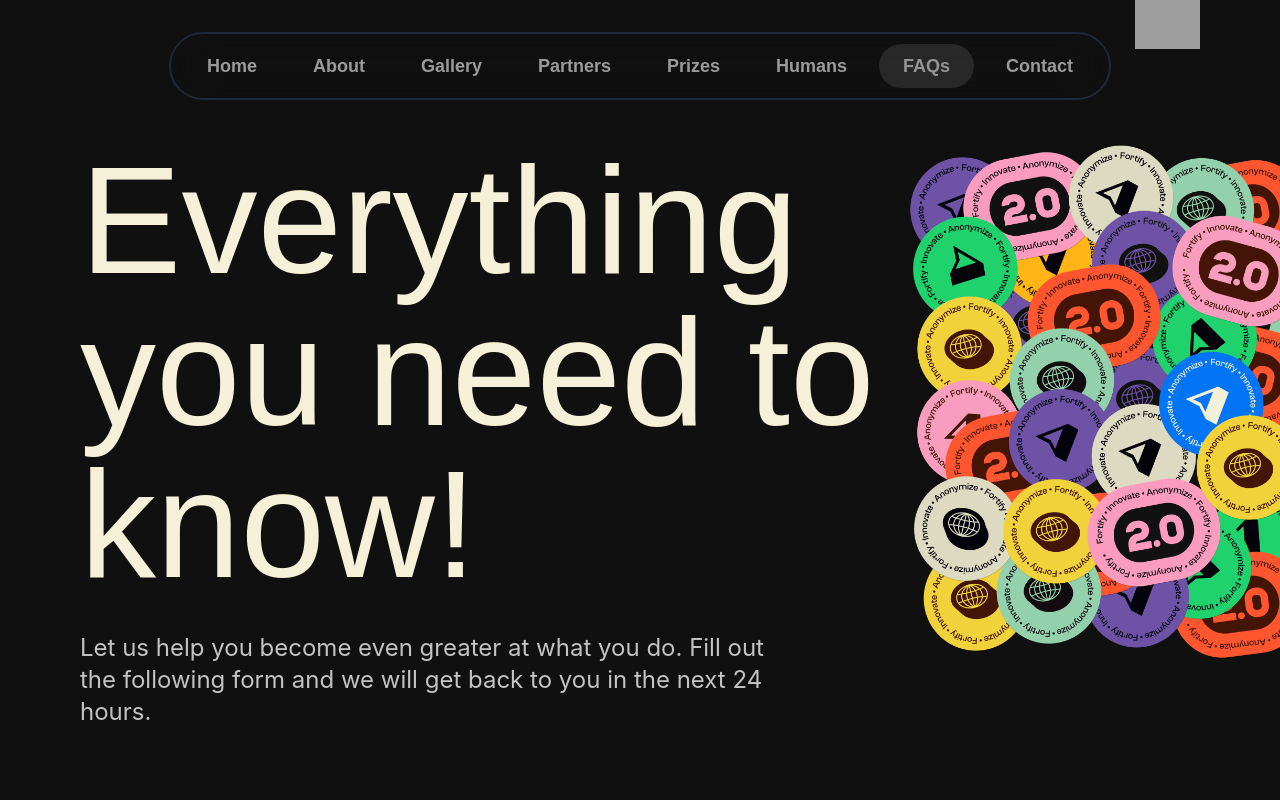
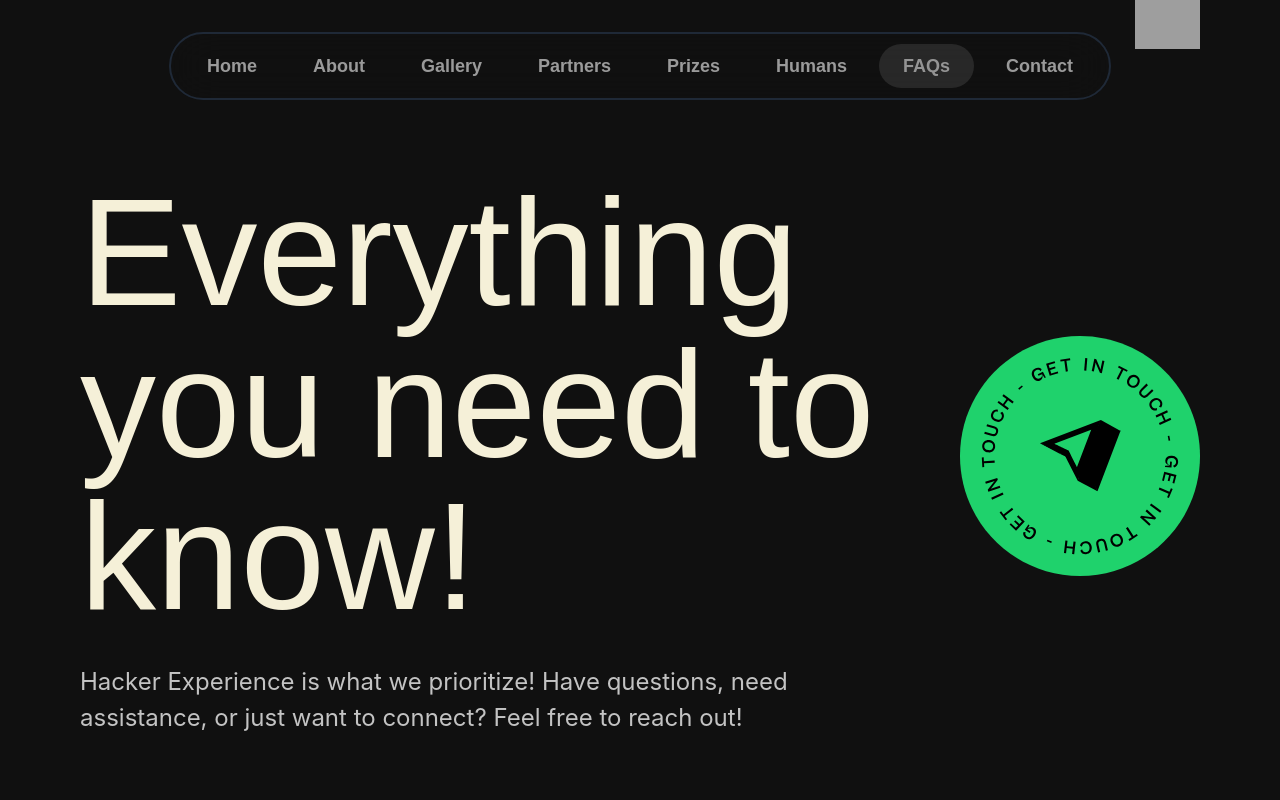
Before and after one commit to BitByte-TPC/hackbyte, a Next.js app: page /faq in a window 1280 px wide. Shown: the top 800 px of the page. Built offline with nearby package versions, Linux system fonts and the light colour scheme; grey boxes are pictures that could not be loaded; a web font is replaced by a local one.

Commit message:
change text on home page

```diff
--- a/app/contact/page.jsx
+++ b/app/contact/page.jsx
@@ -29,14 +29,14 @@ export default function Contact() {
       >
         <div
           className="w-full h-full flex flex-col gap-24 px-4 pt-20
-            md:px-8 xl:px-20 2xl:px-40"
+            md:px-8 lg:px-16 xl:px-20 2xl:px-40"
         >
           <div
             className="flex flex-col justify-between items-start sm:items-center
               gap-12 md:gap-0 md:flex-row"
           >
             <div className="flex flex-col items-start gap-8">
-              <TextAnimation text="How can we <br> help you? " />
+              <TextAnimation text="How can we help you? " />
               <p
                 className="w-full text-[#C3C3C3] font-['Inter'] font-normal
                   text-[1.25rem] sm:max-w-[32rem] lg:max-w-[40rem] xl:max-w-[50rem]
@@ -48,7 +48,7 @@ export default function Contact() {
             </div>
 
             <img
-              className="w-44 h-44 xl:h-60 xl:w-60"
+              className="w-44 h-44 md:hidden lg:block xl:h-60 xl:w-60"
               src="/getInTouchImage.svg"
               alt="Get in touch"
             />
--- a/app/faq/page.jsx
+++ b/app/faq/page.jsx
@@ -4,9 +4,7 @@ import {
   AccordionItem,
   AccordionTrigger,
 } from "@/components/ui/accordion";
-import Image from "next/image";
 import TextAnimation from "@/components/TextAnimation";
-import badgebundle from "@/public/badgebundle.png";
 import CircleAnimation from "@/components/CircleAnimation";
 import Footer from "@/components/Footer";
 
@@ -74,26 +72,34 @@ export default function FAQ() {
     <>
       <div
         className="bg-[#101010] flex flex-col min-h-screen
-          p-4 md:pb-48 lg:px-0 md:pt-24 pt-16"
+          p-4 md:pb-64 lg:px-0 md:pt-24 pt-16"
       >
-        <div className="flex justify-between pt-16 md:pt-12 md:pl-8 xl:pl-20">
-          <div className="flex flex-col items-start gap-8">
-            <TextAnimation text={"Everything <br> you need to know!"} />
-            <div
-              className="max-w-[650px] xl:max-w-[700px] text-[#c3c3c3] font-['Inter']
-              text-xl font-normal leading-[2.125rem] md:text-2xl"
-            >
-              Let us help you become even greater at what you do. Fill out the
-              following form and we will get back to you in the next 24 hours.
+        <div
+          className="w-full h-full flex flex-col gap-24 px-4 pt-20
+            md:px-8 xl:px-20 2xl:px-40"
+        >
+          <div
+            className="flex flex-col justify-between items-start sm:items-center
+              gap-12 md:gap-0 md:flex-row"
+          >
+            <div className="flex flex-col items-start gap-8">
+              <TextAnimation text="Everything you need to know!" />
+              <p
+                className="w-full text-[#C3C3C3] font-['Inter'] font-normal
+                  text-[1.25rem] sm:max-w-[32rem] lg:max-w-[40rem] xl:max-w-[50rem]
+                  2xl:max-w-[55rem] md:text-[1rem] xl:text-[1.5rem]"
+              >
+                Hacker Experience is what we prioritize! Have questions, need
+                assistance, or just want to connect? Feel free to reach out!
+              </p>
             </div>
+
+            <img
+              className="w-44 h-44 md:hidden lg:block xl:h-60 xl:w-60"
+              src="/getInTouchImage.svg"
+              alt="Get in touch"
+            />
           </div>
-
-          <Image
-            src={badgebundle}
-            alt=""
-            className="hidden lg:w-80 lg:h-[400px] xl:w-[400px] xl:h-[520px] lg:block"
-            priority
-          />
         </div>
 
         <div
--- a/app/page.js
+++ b/app/page.js
@@ -1,3 +1,4 @@
+import { HackbyteLogo } from "@/components/HackbyteLogo";
 import { Button } from "@/components/ui/button";
 import { ArrowTopRightIcon } from "@radix-ui/react-icons";
 import {
@@ -6,7 +7,6 @@ import {
   LinkedInLogoIcon,
   DiscordLogoIcon,
 } from "@radix-ui/react-icons";
-import { HackbyteLogo } from "@/components/HackbyteLogo";
 
 const SocialMediaIcon = ({ Icon, href }) => (
   <a href={href} target="_blank">
@@ -39,8 +39,8 @@ export default function Home() {
             className="text-[#FAF8ED] text-[1.25rem] font-medium text-left
               lg:text-right lg:text-[1.5rem]"
           >
-            — Round 1 kicks off at
-            <br /> 5 April 2024, IIIT Jabalpur
+            Join us at IIIT Jabalpur
+            <br /> for a full in-person experience.
           </p>
           <a href="https://hackbyte2.devfolio.co/" target="_blank">
             <Button
--- a/components/TextAnimation/index.jsx
+++ b/components/TextAnimation/index.jsx
@@ -15,8 +15,8 @@ export default function TextAnimation({ text }) {
             delay: i / 10,
           }}
           key={i}
-          className="max-w-[840px] text-[#f5f0d8] text-[4rem] font-normal
-            leading-[5rem] tracking-tighter md:text-[8rem] lg:text-[6rem]
+          className="max-w-[840px] text-[#f5f0d8] text-[4rem]
+            font-normal leading-[5rem] tracking-tighter md:text-[8rem] lg:text-[6rem]
             xl:text-[9.5rem] md:leading-[100%] md:tracking-normal"
         >
           {el === "<br>" ? <br /> : el}{" "}
```
Also changed, not shown: public/badgebundle.png (deleted), 1 other file (tests, documents, lock files or other folders).
